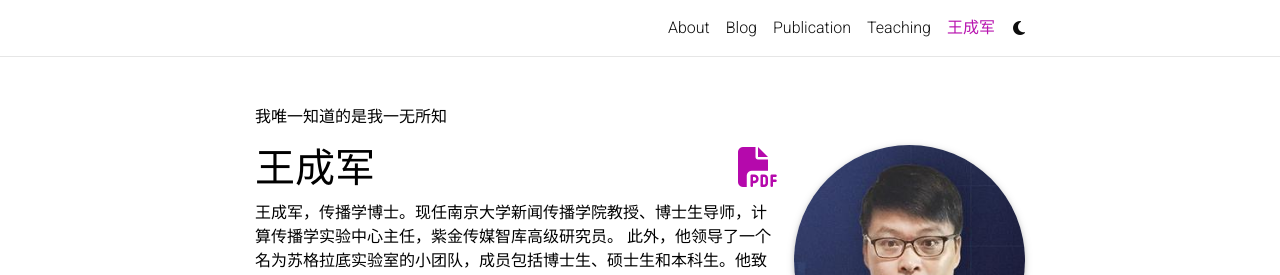
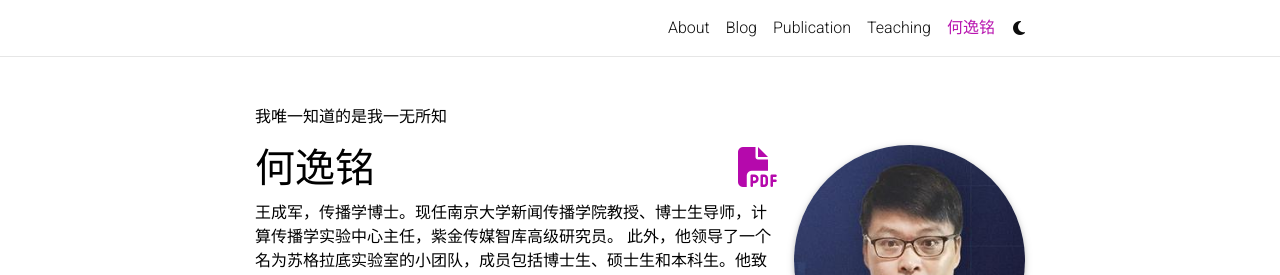
Before and after one commit to HeYiming771218/HeYiming771218.github.io, a Jekyll site: the page built from _pages/中文.md, in a window 1280 px wide and 900 px high. Shown: the top 275 px of the window. Built offline with Jekyll 4.4.1, drawn with Linux system fonts in a browser that asks for light colours; full-size pictures stand in for the smaller copies a plugin makes; comment, search, counter and statistics services are not loaded; a style sheet for code colours, icons or effects is not loaded.

Commit message:
Update 中文.md

```diff
--- a/_pages/中文.md
+++ b/_pages/中文.md
@@ -1,6 +1,6 @@
 ---
 layout: about
-title: 王成军
+title: 何逸铭
 permalink: /中文/
 subtitle: 我唯一知道的是我一无所知
 profile:
```
